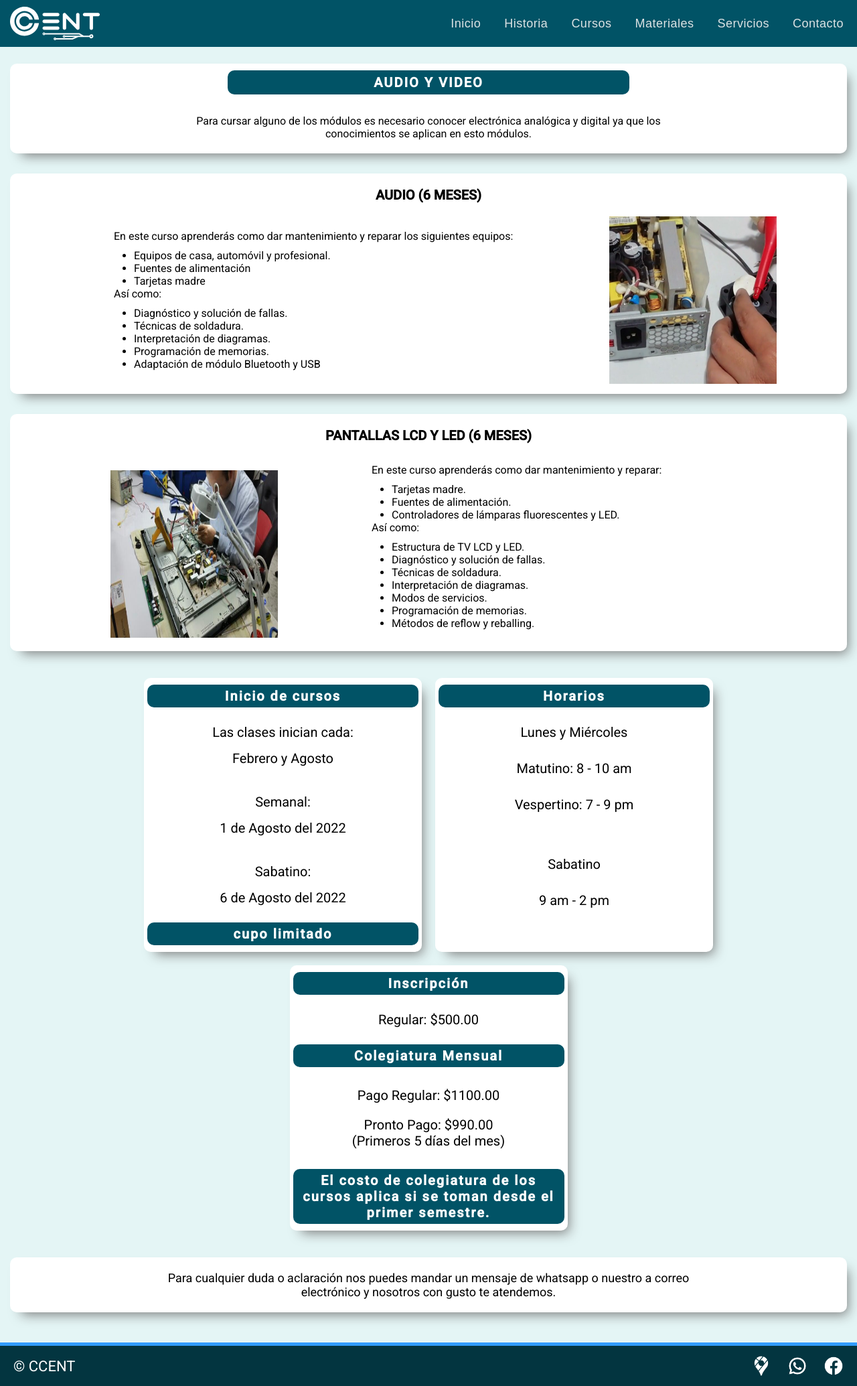
After one commit to Edggarius/SPAWF-ARCHIVES, a Django app: page /curso3/ in a window 1280 px wide. The commit adds this page. Shown: the whole page at 67% size. Run offline with Django 4.2, Linux system fonts and the light colour scheme.

Commit message:
Se agregaron los 4 cursos faltantes

```diff
--- a/apps/home/urls.py
+++ b/apps/home/urls.py
@@ -8,5 +8,10 @@ urlpatterns = [
     path('servicios/', views.servicios, name='servicios'),
     path('cursos/', views.cursos, name='cursos'),
     path('curso/', views.curso, name='curso'),
+    path('curso2/', views.curso2, name='curso2'),
+    path('curso3/', views.curso3, name='curso3'),
+    path('curso4/', views.curso4, name='curso4'),
+    path('curso5/', views.curso5, name='curso5'),
+
 
 ]
--- a/apps/home/views.py
+++ b/apps/home/views.py
@@ -14,3 +14,15 @@ def cursos(request):
 
 def curso(request):
     return render(request, 'home/curso.html',{})
+
+def curso2(request):
+    return render(request, 'home/curso2.html',{})
+
+def curso3(request):
+    return render(request, 'home/curso3.html',{})
+
+def curso4(request):
+    return render(request, 'home/curso4.html',{})
+
+def curso5(request):
+    return render(request, 'home/curso5.html',{})
--- /dev/null
+++ b/apps/templates/home/curso3.html
@@ -0,0 +1,153 @@
+{% extends 'layouts/base.html' %}
+{% load static %}
+{% block stylesheet %}
+<link rel="stylesheet" href={%static 'css/style.css'%}>
+<link rel="stylesheet" href= {%static 'css/curso.css'%}>
+{% endblock stylesheet %}
+
+{% block content %}
+
+<div class="cont_desc">
+  <div class="contendor_titulo">
+    <h1 class="title">
+      Audio y video
+    </h1>
+  </div>
+  <div class="contenedor_descripcion">
+    <p class="descripcion">
+      Para cursar alguno de los módulos es necesario conocer electrónica analógica y digital ya que los conocimientos se aplican en esto módulos.
+    </p>
+  </div>
+</div>
+
+<div class="cont_mod1">
+  <div class="contenedor_tMod1">
+    <h1 class="title_mod1">
+      Audio (6 meses)
+    </h1>
+  </div>
+  <div class="contenedor_descMod1">
+    <p class="desc_mod1">En este curso aprenderás como dar mantenimiento y reparar los siguientes equipos:
+  </p>
+    <ul>
+      <li>Equipos de casa, automóvil y profesional.</li>
+      <li>Fuentes de alimentación</li>
+      <li>Tarjetas madre</li>
+    </ul>
+  <p>
+    Así como:
+  </p>
+
+  <ul>
+    <li>Diagnóstico y solución de fallas.</li>
+    <li>Técnicas de soldadura.</li>
+    <li>Interpretación de diagramas.</li>
+    <li>Programación de memorias.</li>
+    <li>Adaptación de módulo Bluetooth y USB</li>
+  </ul>
+
+  </div>
+  <div class="contenedor_imgMod1">
+    <img class="curso-img" src={% static 'img/audio-1.jpg' %} alt="">
+  </div>
+
+</div>
+
+<div class="cont_mod2">
+  <div class="contenedor_tMod2">
+    <h1 class="title_mod2">
+      Pantallas LCD y LED (6 meses)
+    </h1>
+  </div>
+  <div class="contenedor_imgMod2">
+    <img class="curso-img2" src={% static 'img/audio-2.jpg' %} alt="">
+  </div>
+  <div class="contenedor_descMod2">
+    <p class="desc_mod2">En este curso aprenderás como dar mantenimiento y reparar:
+    <ul>
+      <li>Tarjetas madre.</li>
+      <li>Fuentes de alimentación.</li>
+      <li>Controladores de lámparas fluorescentes y LED.</li>
+    </ul>
+    <p>
+      Así como:
+    </p>
+    <ul>
+      <li>Estructura de TV LCD y LED.</li>
+      <li>Diagnóstico y solución de fallas.</li>
+      <li>Técnicas de soldadura.</li>
+      <li>Interpretación de diagramas.</li>
+      <li>Modos de servicios.</li>
+      <li>Programación de memorias.</li>
+      <li>Métodos de reflow y reballing.</li>
+    </ul>
+
+  </div>
+</div>
+
+<div class="cont_info">
+  <div class="contenedor_inicio-cursos">
+    <div class="titulo_curso">
+      <h1>Inicio de cursos</h1>
+    </div>
+    <div class="inf_inicio">
+      <p>Las clases inician cada:</p>
+      <p>Febrero y Agosto</p>
+      <br>
+      <p>Semanal:</p>
+      <p>1 de Agosto del 2022</p>
+      <br>
+      <p>Sabatino:</p>
+      <p>6 de Agosto del 2022</p>
+    </div>
+    <div class="titulo_curso">
+      <h1>cupo limitado</h1>
+    </div>
+
+  </div>
+
+  <div class="contenedro_horario">
+    <div class="titulo_horario">
+      <h1>Horarios</h1>
+    </div>
+    <div class="inf_horario">
+      <p>Lunes y Miércoles</p>
+      <p>Matutino: 8 - 10 am</p>
+      <p>Vespertino: 7 - 9 pm</p>
+      <p class="horario2">Sabatino</p>
+      <p>9 am - 2 pm</p>
+    </div>
+  </div>
+
+  <div class="contenedor_inscripcion">
+    <div class="titulo_inscripcion">
+      <h1>Inscripción</h1>
+    </div>
+    <div class="inf_inscripcion">
+      <p class="pago_regular">Regular: $500.00</p>
+    </div>
+    <div class="titulo_inscripcion">
+      <h1>Colegiatura Mensual</h1>
+    </div>
+    <div class="inf_inscripcion">
+      <p class="pago_regular2">Pago Regular: $1100.00</p>
+      <p class="pago_pronto">Pronto Pago: $990.00</p>
+      <p class="desc_pronto">(Primeros 5 días del mes)</p>
+    </div>
+
+    <div class="titulo_inscripcion">
+      <h1>El costo de colegiatura de los cursos aplica si se toman desde el primer semestre.</h1>
+    </div>
+  </div>
+</div>
+
+  <div class="cont_banner">
+  <div class="contenedor_banner">
+    <p class="banner">
+      Para cualquier duda o aclaración nos puedes mandar un mensaje de whatsapp o nuestro a correo electrónico y nosotros con gusto te atendemos.
+    </p>
+  </div>
+</div>
+
+
+{% endblock content %}
--- a/static/css/curso.css
+++ b/static/css/curso.css
@@ -73,16 +73,16 @@ box-shadow: 9px 11px 18px -8px rgba(117,117,117,0.96);
   margin: 2rem 10rem 2rem 5rem;
 }
 
+.curso-img{
+  width: 25rem;
+  height: 25rem;
+}
+
 .contenedor_imgMod1{
   display: inline;
   width: 25rem;
   height: 25rem;
   margin: 0 0 1.5rem 4rem;
-}
-
-.curso-img{
-  width: 25rem;
-  height: 25rem;
 }
 
 ul{
@@ -122,14 +122,12 @@ ul{
 
 .contenedor_imgMod2{
   display: inline;
-
   width: 25rem;
   height: 25rem;
   margin: 2rem 10rem 2rem 4rem;
 }
 
 .curso-img2{
-  border-radius: 10px;
   width: 25rem;
   height: 25rem;
 }
@@ -137,8 +135,7 @@ ul{
 .contenedor_descMod2{
   display: inline;
   width: 60rem;
-    margin: 0 0 1.5rem 4rem;
-
+  margin: 0 0 1.5rem 4rem;
 }
 
 .desc_mod2{
--- a/static/css/curso_s.css
+++ b/static/css/curso_s.css
@@ -41,4 +41,8 @@
   font-size: 1.2rem;
   text-align: center;
   padding: .5rem;
+  width: 100%;
+  height: 100%;
+  display: flex;
+  background-color: red;
 }
```
Also changed, not shown: apps/templates/home/curso2.html (added, +134 -0 lines), apps/templates/home/curso4.html (added, +136 -0 lines), apps/templates/home/curso5.html (added, +111 -0 lines), apps/templates/home/cursos.html (+4 -4 lines), static/img/audio-1.jpg (added), static/img/audio-2.jpg (added), static/img/autom-1.jpg (added), static/img/autom-2.jpg (added), static/img/elec-1.jpg (added), static/img/robotica-1.jpg (added), static/img/robotica-2.jpg (added).
